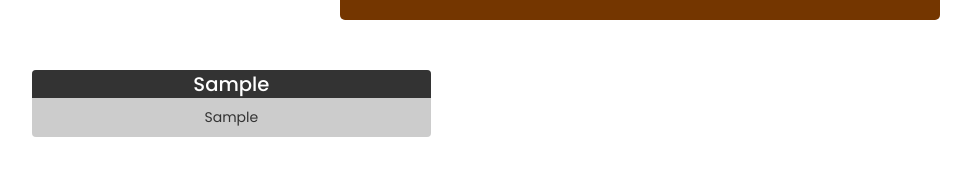
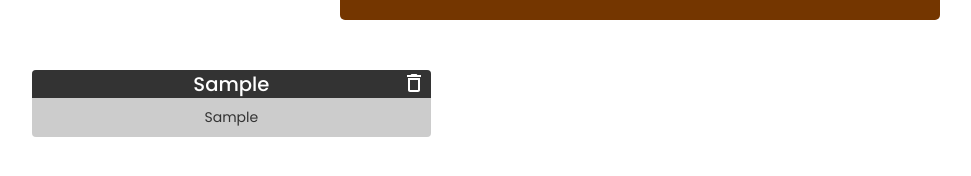
Before and after one commit to BernardoOficial/CEEP-com-React, a React (Create React App) app: page / in a window 1280 px wide. Both pictures are taken after typing "Sample", "Sample" into the empty fields and a click on the button "Criar Tarefa". Shown: the part 248-424 px from the top of the page, without its empty margins (0-971 px from the left). Built offline with nearby package versions, Linux system fonts and the light colour scheme.

Commit message:
Primeiro módulo concluido

```diff
--- a/src/App.js
+++ b/src/App.js
@@ -41,11 +41,29 @@ class App extends Component {
     return JSON.parse(localStorage.getItem('tarefas')) || [];
   }
 
+  apagarTarefa(index) {
+
+    const tarefas = this.state.tarefas;
+    tarefas.splice(index, 1);
+
+    const novoObjetoEstadoTarefas = {
+      tarefas: tarefas
+    }
+
+    this.setState(novoObjetoEstadoTarefas);
+    this._saveTarefasLocalStorage(novoObjetoEstadoTarefas.tarefas);
+  }
+
   render() {
     return (
       <section>
-        <FormularioCadastro criarTarefa={this.criarTarefa.bind(this._reference)} />
-        <ListaDeTarefas tarefas={this.state.tarefas} />
+        <FormularioCadastro
+          criarTarefa={this.criarTarefa.bind(this._reference)}
+        />
+        <ListaDeTarefas
+          apagarTarefa={this.apagarTarefa.bind(this._reference)}
+          tarefas={this.state.tarefas}
+        />
       </section>
     )
   }
--- a/src/components/CardLista/CardLista.jsx
+++ b/src/components/CardLista/CardLista.jsx
@@ -2,16 +2,27 @@ import React, { Component } from 'react';
 
 import "./index.css"
 
+import { ReactComponent as DeleteSVG } from '../../assets/images/delete.svg'
+
 class CardLista extends Component {
+
+    apagarTarefa() {
+        const index = this.props.index;
+        this.props.apagarTarefa(index);
+    }
 
     render() {
         return (
             <section className="card__lista">
-                <header>
+                <header className="card__header">
                     <h1
                         className="card__lista__titulo">
                         {this.props.titulo}
                     </h1>
+                    <DeleteSVG
+                        className="delete__svg"
+                        onClick={this.apagarTarefa.bind(this)}
+                    />
                 </header>
                 <p
                     className="card__lista__texto">
--- a/src/components/CardLista/index.css
+++ b/src/components/CardLista/index.css
@@ -5,6 +5,15 @@
 
     background-color: #cccccc;
     border-radius: 4px;
+
+    position: relative;
+}
+.delete__svg {
+    position: absolute;
+    top: 1px;
+    right: 5px;
+
+    fill: #ffffff;
 }
 .card__lista__titulo {
     display: block;
--- a/src/components/ListaDeTarefas/ListaDeTarefas.jsx
+++ b/src/components/ListaDeTarefas/ListaDeTarefas.jsx
@@ -11,7 +11,12 @@ class ListaDeTarefas extends Component {
                 {this.props.tarefas.map((tarefa, index) => {
                     return (
                         <li key={index}>
-                            <CardLista titulo={tarefa.titulo} texto={tarefa.texto} />
+                            <CardLista
+                                index={index}
+                                apagarTarefa={this.props.apagarTarefa}
+                                titulo={tarefa.titulo}
+                                texto={tarefa.texto}
+                            />
                         </li>
                     )
                 })}
```
Also changed, not shown: src/assets/images/delete.svg (added), 1 other file (tests, documents, lock files or other folders).
